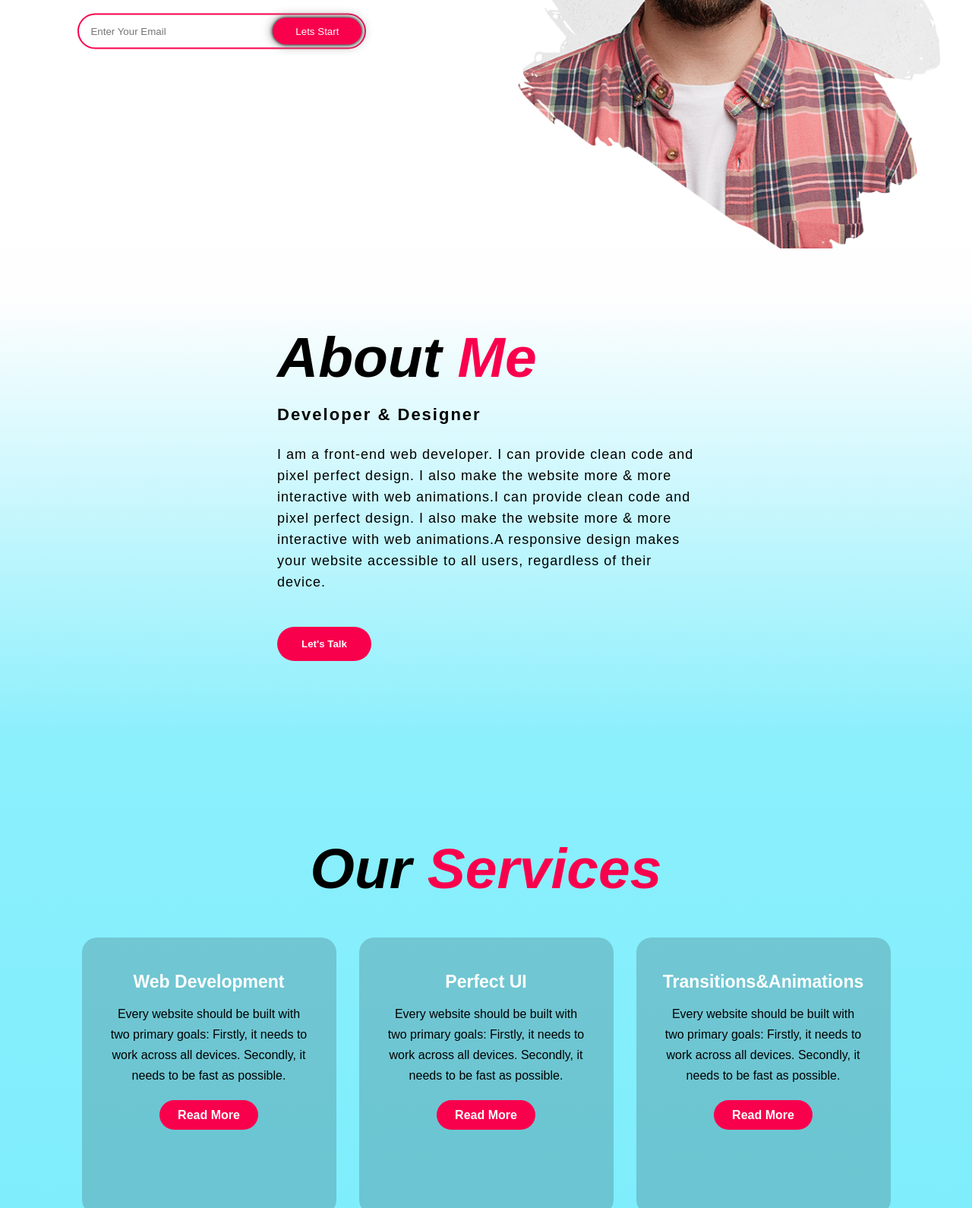
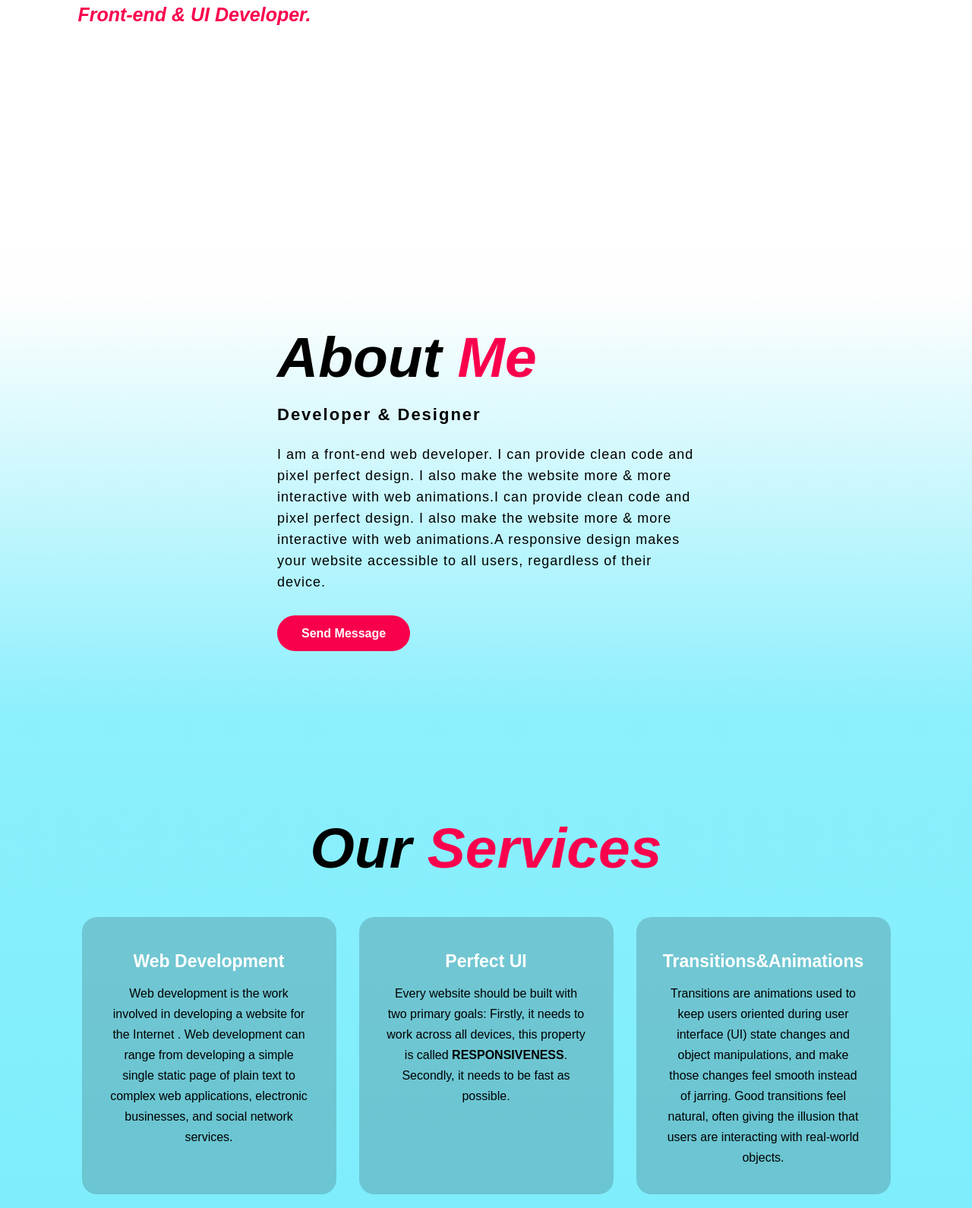
Before and after one commit to Cynophile027/muhammadahmad.github.io, a plain HTML site: page index.html in a window 1280 px wide. Shown: the part 473-2063 px from the top of the page at 76% size. Drawn offline with Linux system fonts and the light colour scheme.

Commit message:
version1.1

```diff
--- a/css/style.css
+++ b/css/style.css
@@ -14,7 +14,6 @@ body::-webkit-scrollbar {
 .section1{
 	height: 100vh;
 	width: 100%;
-	background-image: url('/img/main.png');
 	background-size: cover;
 	background-position: center;
 }
@@ -64,6 +63,11 @@ nav ul li a:hover{
 	border-radius: 30px;
 
 }
+.smallsec{
+	display: flex;
+	flex-direction: row-reverse;
+	align-items: stretch;
+}
 .content{
 	position: absolute;
 	top: 50%;
@@ -85,6 +89,10 @@ h4{
 	color: #00cefc;
 	font-size: 20px;
 }
+
+
+
+
 .newslatter form{
 	width: 380px;
 	max-width: 100%;
@@ -163,7 +171,7 @@ h4{
 	font-size: 18px;
 	margin-bottom: 45px;
 }
-button{
+.button{
 	background-color:#f9004d;
 	color: white;
 	text-decoration: none;
--- a/index.html
+++ b/index.html
@@ -21,18 +21,16 @@
 
 
 
-
+	<div class="smallsec">
 		<div class="content">
 			<h4>Hi ! I am</h4>
-			<h1> <em> Muhammad <span>Ahmad</span></em></h1>
+			<h1> <em> Muhammad <br><span>&nbsp;&nbsp;&nbsp;&nbsp;&nbsp;&nbsp;&nbsp;&nbsp;&nbsp;&nbsp;&nbsp;Ahmad</span></em></h1>
 			<h3><em>Front-end & UI Developer.</em></h3>
-			<div class="newslatter">
-				<form>
-					<input type="email" name="email" id="mail" placeholder="Enter Your Email">
-					<input type="submit" name="submit" value="Lets Start">
-				</form>
-			</div>
 		</div>
+
+		<div class="image">i ma box</div>
+	</div>
+
 	</div>
 
 	<!----About section start---->
@@ -42,7 +40,9 @@
 				<h2>About <span>Me</span></h2>
 				<h5>Developer & Designer</h5>
 				<p>I am a front-end web developer. I can provide clean code and pixel perfect design. I also make the website more & more interactive with web animations.I can provide clean code and pixel perfect design. I also make the website more & more interactive with web animations.A responsive design makes your website accessible to all users, regardless of their device.</p>
-				<button type="button">Let's Talk</button>
+
+				<a class="button" href="whatsapp://send?abid=phonenumber&text=Hello%2C%20World!">Send Message</a>
+
 			</div>
 		</div>
 	</section>
@@ -58,11 +58,9 @@
 				<i class="fas fa-bars"></i>
 				<h5>Web Development</h5>
 				<div class="pra">
-					<p>Every website should be built with two primary goals: Firstly, it needs to work across all devices. Secondly, it needs to be fast as possible.</p>
+					<p>Web development is the work involved in developing a website for the Internet . Web development can range from developing a simple single static page of plain text to complex web applications, electronic businesses, and social network services.</p>
 
-					<p style="text-align: center;">
-						<a class="button" href="#">Read More</a>
-					</p>
+
 				</div>
 			</div>
 
@@ -70,11 +68,7 @@
 				<i class="far fa-user"></i>
 				<h5>Perfect UI</h5>
 				<div class="pra">
-					<p>Every website should be built with two primary goals: Firstly, it needs to work across all devices. Secondly, it needs to be fast as possible.</p>
-
-					<p style="text-align: center;">
-						<a class="button" href="#">Read More</a>
-					</p>
+					<p>Every website should be built with two primary goals: Firstly, it needs to work across all devices, this property is called  <b>RESPONSIVENESS</b>. Secondly, it needs to be fast as possible.</p>
 				</div>
 			</div>
 
@@ -82,11 +76,9 @@
 				<i class="far fa-bell"></i>
 				<h5>Transitions&Animations</h5>
 				<div class="pra">
-					<p>Every website should be built with two primary goals: Firstly, it needs to work across all devices. Secondly, it needs to be fast as possible.</p>
+					<p>Transitions are animations used to keep users oriented during user interface (UI) state changes and object manipulations, and make those changes feel smooth instead of jarring. Good transitions feel natural, often giving the illusion that users are interacting with real-world objects.</p>
 
-					<p style="text-align: center;">
-						<a class="button" href="#">Read More</a>
-					</p>
+
 				</div>
 			</div>
 		</div>
```
